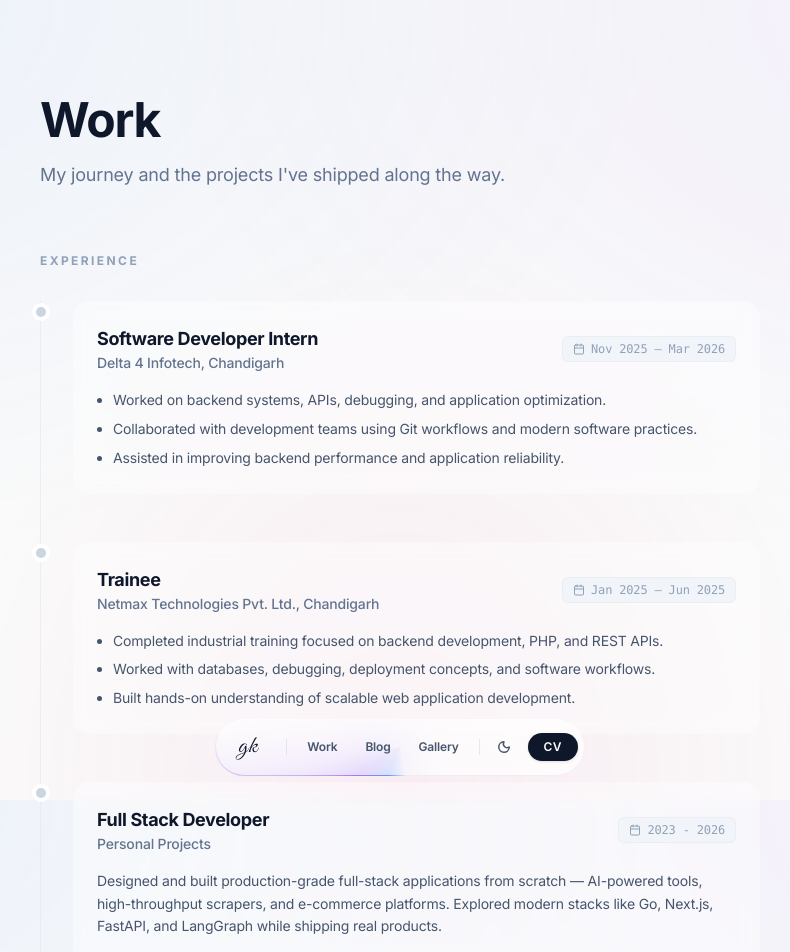
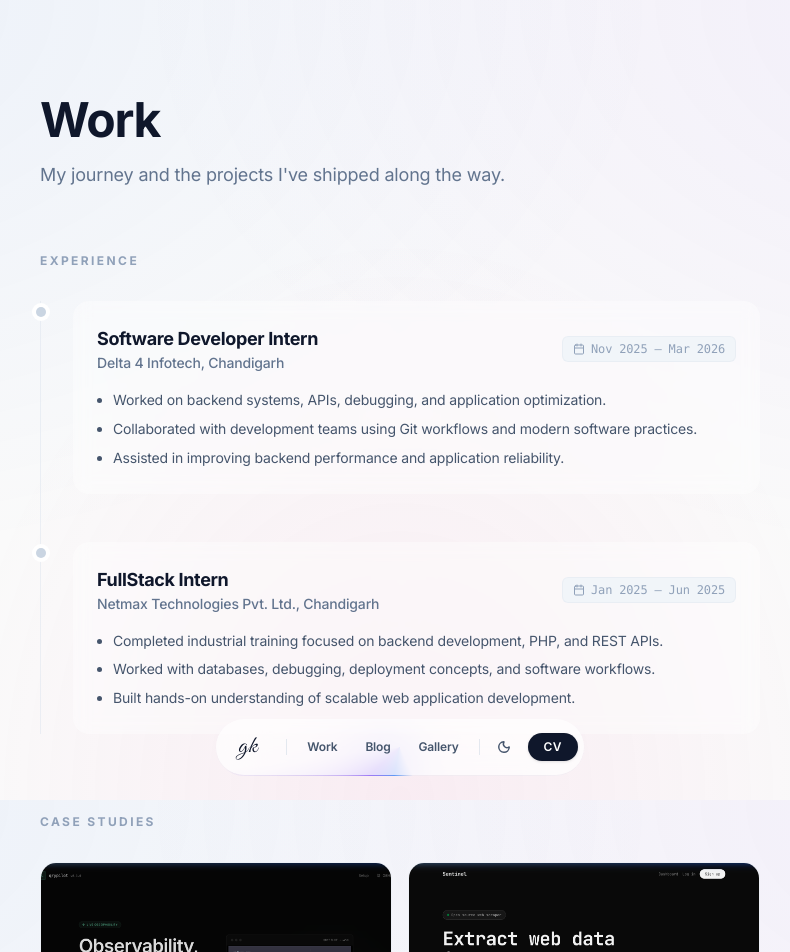
Before and after one commit to ravdreamin/Portfolio, a React (Vite) app: page /work in a window 1280 px wide. Shown: the top 952 px of the page, without its empty margins (240-1030 px from the left). Built offline with nearby package versions, Linux system fonts and the light colour scheme.

Commit message:
Update experience: change Netmax title to FullStack Intern & remove Personal Projects

```diff
--- a/src/data/portfolio.js
+++ b/src/data/portfolio.js
@@ -119,7 +119,7 @@ export const DATA = {
       ]
     },
     {
-      role: "Trainee",
+      role: "FullStack Intern",
       company: "Netmax Technologies Pvt. Ltd., Chandigarh",
       duration: "Jan 2025 – Jun 2025",
       desc: [
@@ -127,12 +127,6 @@ export const DATA = {
         "Worked with databases, debugging, deployment concepts, and software workflows.",
         "Built hands-on understanding of scalable web application development."
       ]
-    },
-    {
-      role: "Full Stack Developer",
-      company: "Personal Projects",
-      duration: "2023 - 2026",
-      desc: "Designed and built production-grade full-stack applications from scratch — AI-powered tools, high-throughput scrapers, and e-commerce platforms. Explored modern stacks like Go, Next.js, FastAPI, and LangGraph while shipping real products.",
     },
   ],
   achievements: [
```
Also changed, not shown: 3 other files (tests, documents, lock files or other folders).
